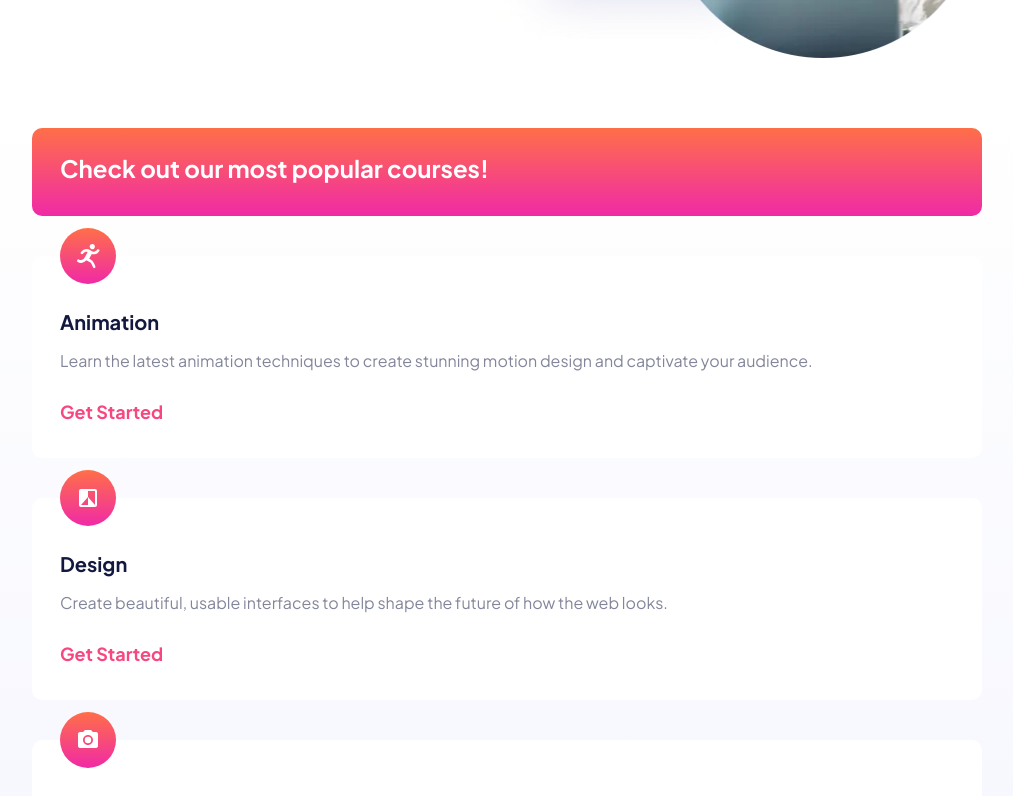
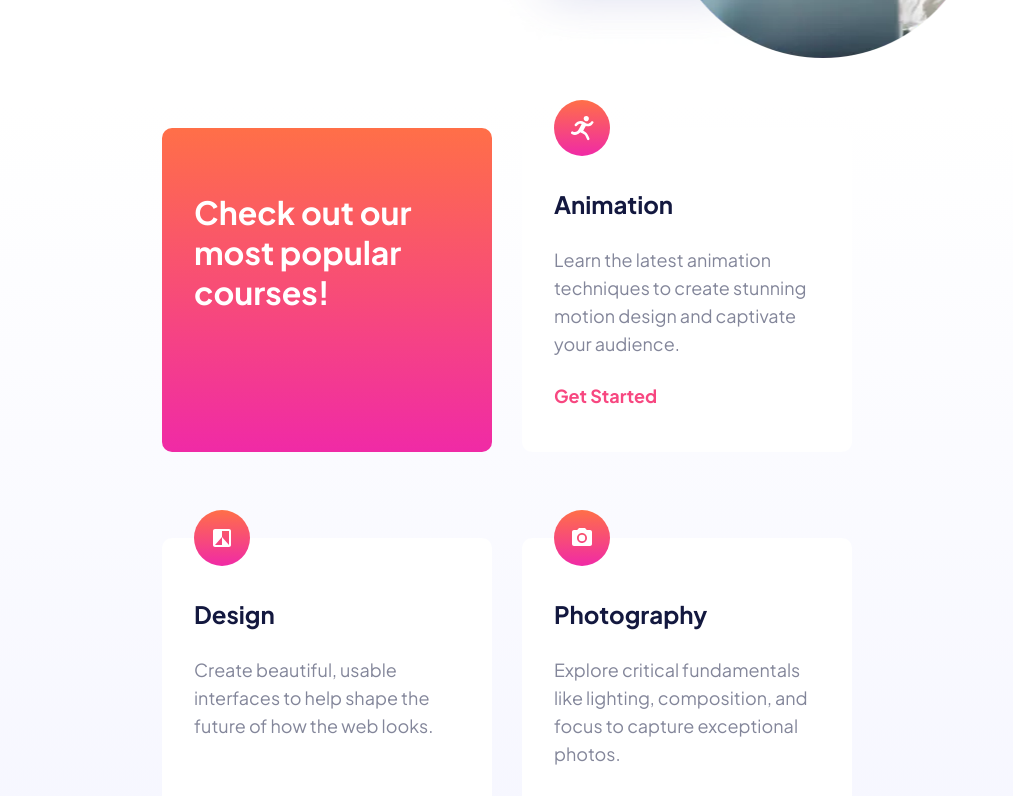
Before and after one commit to alexanderivanov2/frontend-mentor, a Vue app: page /newbie/skilled-e-learning-landing-page in a window 1280 px wide. Shown: the part 640-1436 px from the top of the page, without its empty margins (133-1146 px from the left). Built offline with nearby package versions, Linux system fonts and the light colour scheme.

Commit message:
implement e learning course list

```diff
--- a/src/assets/styles/pages/LandingPages/_skilledELearningLandingPage.scss
+++ b/src/assets/styles/pages/LandingPages/_skilledELearningLandingPage.scss
@@ -11,9 +11,6 @@
     $light-pink: #FFA7C3;
     $light-gradient: linear-gradient(#FF6F48 0%, #F02AA6 100%);
     $light-gradient-hover: linear-gradient(rgba(255, 255, 255, 0.7), rgba(255, 255, 255, 0.7)), linear-gradient(#FF6F48, #F02AA6);
-    // $purple-gradient: linear-gradient(#4851FF 0%, #F02AA6 100%);
-    // $purple-gradient-hover: linear-gradient($white 50%, $purple-gradient 100%);
-
     $white-gradient: linear-gradient(#FFFFFF 0%, #F0F1FF 100%);
 
 
@@ -84,6 +81,11 @@
         background: $white-gradient;
         padding: 1.6rem;
 
+        &-wrapper {
+            max-width: 1440px;
+            margin: auto;
+        }
+
         .skilled-e-learning-course {
             position: relative;
             background-color: $white;
@@ -95,6 +97,7 @@
                 background: $light-gradient;
                 color: $white;
                 padding: 2.4rem 2.8rem 3.2rem;
+
                 .check-intro-title {
                     font-size: 2.4rem;
                     font-weight: bold;
@@ -123,6 +126,11 @@
                 font-weight: bold;
                 font-size: 1.8rem;
                 line-height: 2.8rem;
+                transition: color ease-in-out .25s;
+
+                &:hover {
+                    color: rgba($pink, 0.5);
+                }
             }
 
             &::before {
@@ -141,12 +149,15 @@
             &.design::before {
                 background-image: url($icon-design);
             }
+
             &.photography::before {
                 background-image: url($icon-photography);
             }
+
             &.crypto::before {
                 background-image: url($icon-crypto);
             }
+
             &.business::before {
                 background-image: url($icon-business);
             }
@@ -217,7 +228,8 @@
                         width: 100%;
                         height: 100%;
 
-                        @media (-webkit-min-device-pixel-ratio: 2), (min-resolution: 192dpi) {
+                        @media (-webkit-min-device-pixel-ratio: 2),
+                        (min-resolution: 192dpi) {
                             background-image: url($image-mobile-2x);
                             background-size: contain;
                         }
@@ -228,6 +240,7 @@
     }
 
     @media screen and (min-width: 768px) {
+
         .skilled-e-learning-header,
         .skilled-e-learning-header-section,
         .skilled-e-learning-courses-list {
@@ -261,7 +274,8 @@
                         width: 695px;
                         height: 723px;
 
-                        @media (-webkit-min-device-pixel-ratio: 2), (min-resolution: 192dpi) {
+                        @media (-webkit-min-device-pixel-ratio: 2),
+                        (min-resolution: 192dpi) {
                             background-image: url($image-tablet-2x);
                         }
                     }
@@ -275,10 +289,31 @@
 
         .skilled-e-learning-courses-list {
             margin-top: 10rem;
+
+            &-wrapper {
+                display: flex;
+                flex-wrap: wrap;
+                justify-content: center;
+                gap: 1rem;
+            }
+
+            .skilled-e-learning-course {
+                max-width: 33rem;
+
+                &.check-intro {
+                    padding: 5.6rem 2.1rem 0px 3.9rem;
+
+                    .check-intro-title {
+                        font-size: 2.4rem;
+                        line-height: 3.2rem;
+                    }
+                }
+            }
         }
     }
 
     @media screen and (min-width: 1100px) {
+
         .skilled-e-learning-header,
         .skilled-e-learning-header-section,
         .skilled-e-learning-courses-list {
@@ -314,7 +349,8 @@
                         width: 1046px;
                         height: 850px;
 
-                        @media (-webkit-min-device-pixel-ratio: 2), (min-resolution: 192dpi) {
+                        @media (-webkit-min-device-pixel-ratio: 2),
+                        (min-resolution: 192dpi) {
                             background-image: url($image-desktop-2x);
                         }
                     }
@@ -324,6 +360,42 @@
 
         .skilled-e-learning-courses-list {
             margin-top: 20rem;
+
+            &-wrapper {
+                gap: 3rem;
+            }
+
+            .skilled-e-learning-course {
+                margin-bottom: 5.6rem;
+                max-width: 33rem;
+                display: grid;
+                grid-template-rows: 3rem 1fr 3rem;
+                padding: 6.4rem 3.2rem 4rem;
+
+                &.check-intro {
+                    padding: 6.4rem 3.2rem 0px 3.2rem;
+
+                    .check-intro-title {
+                        font-size: 3.2rem;
+                        line-height: 4rem;
+                    }
+                }
+
+                &-title {
+                    font-size: 2.4rem;
+                }
+
+                &-description {
+                    font-size: 1.8rem;
+                    line-height: 2.8rem;
+                    margin-top: 2.4rem;
+                }
+
+                &::before {
+                    margin-left: 3.2rem;
+                }
+
+            }
         }
     }
 }
--- a/src/views/NewbiePages/NewbieLandingPages/SkilledELearningLandingPage.vue
+++ b/src/views/NewbiePages/NewbieLandingPages/SkilledELearningLandingPage.vue
@@ -18,6 +18,7 @@
             </div>
         </section>
         <section class="skilled-e-learning-courses-list">
+            <div class="skilled-e-learning-courses-list-wrapper">
                 <div class="skilled-e-learning-course check-intro">
                     <h5 class="check-intro-title">Check out our most popular courses!</h5>
                 </div>
@@ -26,6 +27,7 @@
                     <h5 class="skilled-e-learning-course-title">{{ title }}</h5>
                     <p class="skilled-e-learning-course-description">{{ description }}</p>
                     <a :href="link" class="skilled-e-learning-course-link">Get Started</a>
+                </div>
             </div>
         </section>
     </div>
```
Lines whose indentation alone changed are shown as unchanged.
